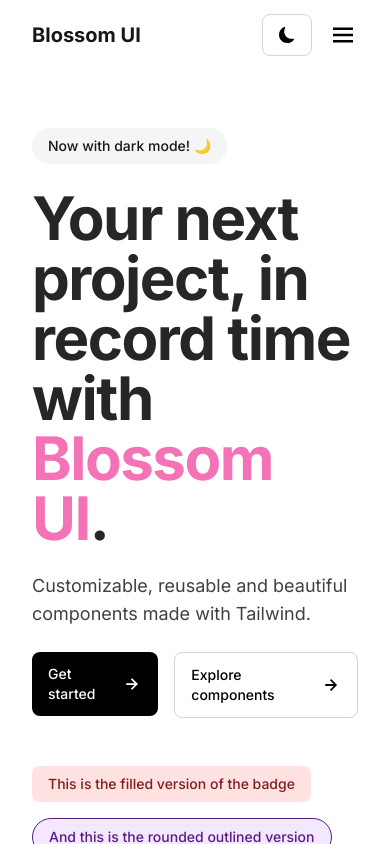
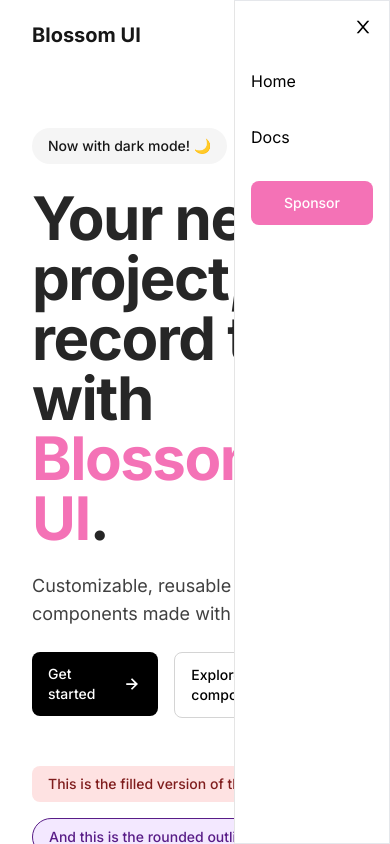
Before and after one commit to juanigarciadev/BlossomUI, a React (Vite) app: page / in a window 390 px wide. Both pictures are taken after a click on the icon 343 px from the left and 35 px from the top of the page. Shown: the top 844 px of the page. Built offline with nearby package versions, Linux system fonts and the light colour scheme.

Commit message:
Add: Mobile navbar toggler

```diff
--- a/src/components/Explanation.jsx/Explanation.jsx
+++ b/src/components/Explanation.jsx/Explanation.jsx
@@ -10,18 +10,7 @@
     return (
         <div div className='grid grid-cols-2 w-full pt-64 pb-32 lg:flex lg:flex-col-reverse lg:gap-12 lg:pt-32 lg:pb-0' >
             <section>
-                <div className='flex justify-between items-center pl-4 w-full h-8 bg-corporative rounded-t-md'>
-                    <div className='flex'>
-                        <svg viewBox="0 0 120 120">
-                            <circle cx="20" cy="60" r="20" className='transition-colors duration-200 dark:fill-white' />
-                        </svg>
-                        <svg viewBox="0 0 120 120">
-                            <circle cx="20" cy="60" r="20" className='transition-colors duration-200 dark:fill-white' />
-                        </svg>
-                        <svg viewBox="0 0 120 120">
-                            <circle cx="20" cy="60" r="20" className='transition-colors duration-200 dark:fill-white' />
-                        </svg>
-                    </div>
+                <article className='flex justify-end items-center pl-4 w-full h-8 bg-corporative rounded-t-md'>
                     <div className='text-sm pr-4 cursor-pointer'>
                         {copy ? (
                             <div className='flex items-center gap-1'>
@@ -42,7 +31,7 @@
                                 </div>
                             )}
                     </div>
-                </div>
+                </article>
 
                 <SyntaxHighlighter language="javascript" style={theme === "dark" ? arta : lightfair}>
                     {codeString}
--- a/src/components/Navbar/Navbar.jsx
+++ b/src/components/Navbar/Navbar.jsx
@@ -2,10 +2,12 @@
 import { Link, Outlet } from 'react-router-dom'
 import { BiSearch, BiMenu } from 'react-icons/bi'
 import { BsFillSunFill, BsFillMoonFill } from 'react-icons/bs'
+import { AiOutlineClose } from 'react-icons/ai'
 
 const Navbar = () => {
 
     const [theme, setTheme] = useState("")
+    const [mobileNavToggle, setMobileNavToggle] = useState(false)
 
     useEffect(() => {
         if (theme === "dark") {
@@ -36,9 +38,21 @@
                 </section>
                 <div className='hidden justify-center items-center gap-4 lg:flex 2xl:hidden'>
                     <button onClick={handleChangeTheme} className='flex justify-center items-center border border-neutral-300 bg-transparent w-fit h-fit gap-2 px-4 py-3 rounded-lg cursor-pointer font-medium select-none hover:bg-neutral-200 hover:bg-opacity-40 hover:backdrop-blur-md dark:text-white'>{theme === "" ? (<BsFillMoonFill />) : (<BsFillSunFill />)}</button>
-                    <BiMenu className='text-3xl hidden cursor-pointer lg:block dark:text-white' />
+                    <BiMenu className='text-3xl hidden cursor-pointer lg:block dark:text-white' onClick={() => setMobileNavToggle((prevToggle) => (prevToggle === false ? true : false))} />
                 </div>
             </header>
+            {mobileNavToggle && (<section className='fixed z-10 right-0 bg-white border border-l-neutral-200 w-[40%] h-screen'>
+                <div className='flex justify-end p-4'>
+                    <AiOutlineClose className='text-black text-xl cursor-pointer' onClick={() => setMobileNavToggle(false)} />
+                </div>
+                <div className='flex flex-col w-full'>
+                    <Link to="/" className='p-4 hover:bg-neutral-200' onClick={() => setMobileNavToggle(false)}>Home</Link>
+                    <Link to="/docs/getting-started" className='p-4 hover:bg-neutral-200' onClick={() => setMobileNavToggle(false)}>Docs</Link>
+                </div>
+                <div className='p-4'>
+                    <a href="https://www.buymeacoffee.com/juanigarciadev" target='_blank' className='flex justify-center items-center bg-corporative text-white w-full h-fit text-sm gap-2 px-4 py-3 rounded-lg cursor-pointer font-medium select-none hover:bg-corporativeHover'>Sponsor</a>
+                </div>
+            </section>)}
             <Outlet context={[theme]} />
         </>
     )
```
